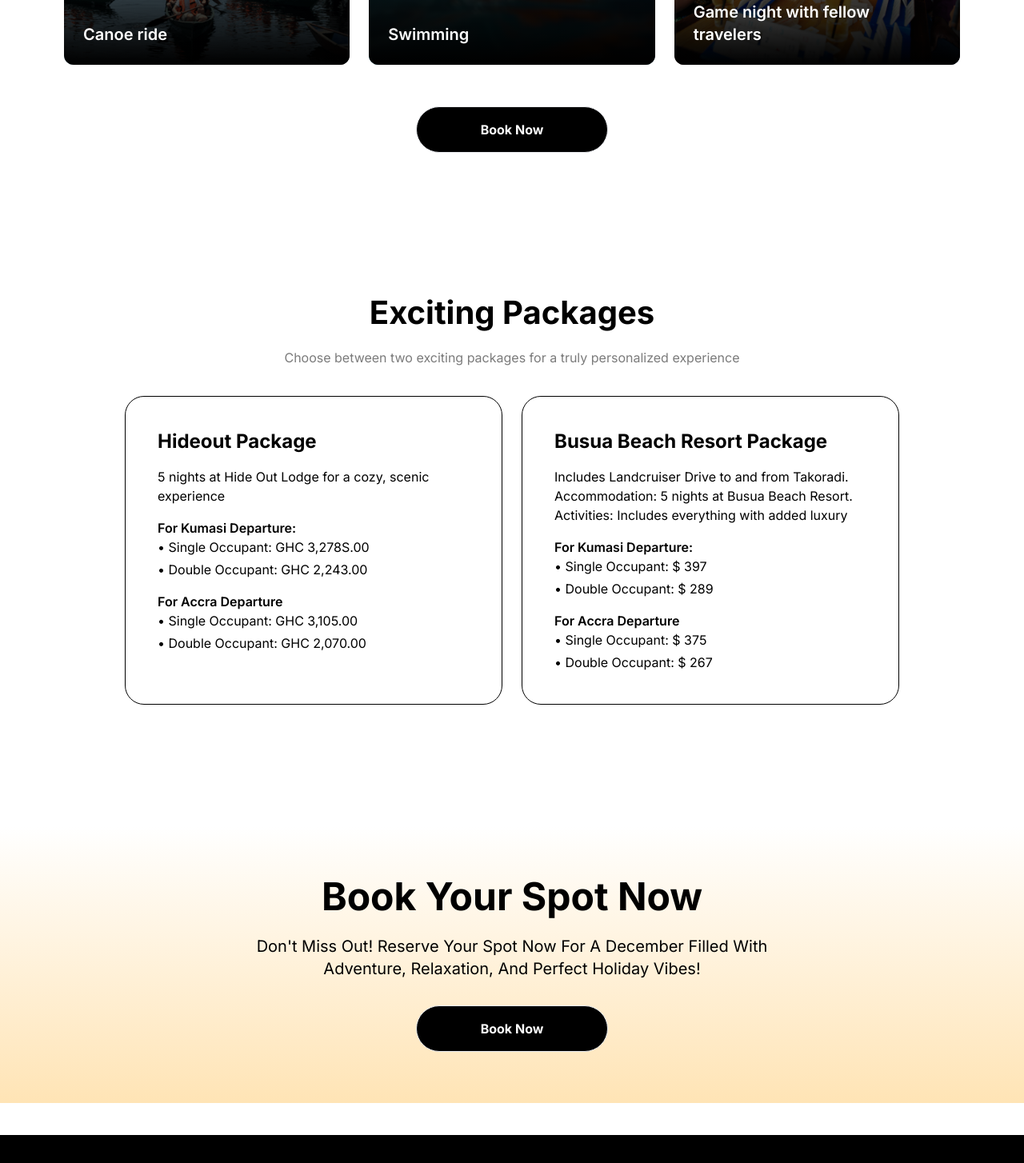
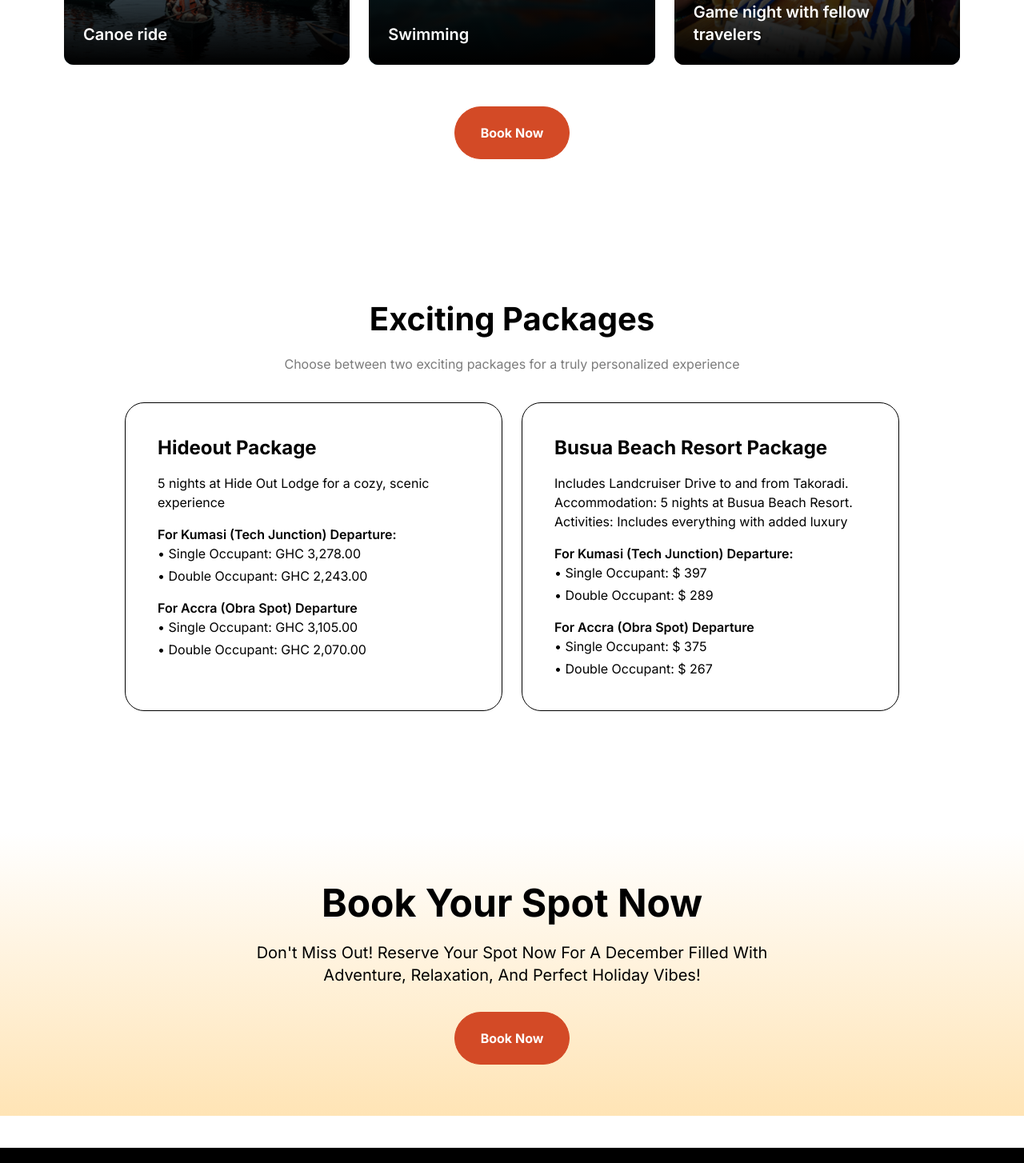
Before and after one commit to mjmartey19/orange_december, a Next.js app: page / in a window 1280 px wide. Shown: the part 3680-5134 px from the top of the page at 80% size. Built offline with nearby package versions, Linux system fonts and the light colour scheme.

Commit message:
Departure update

```diff
--- a/components/Activities.tsx
+++ b/components/Activities.tsx
@@ -37,7 +37,7 @@
                         <Button
                             link='/booking-form'
                             title="Book Now"
-                            variant="btn_dark"
+                            variant="btn_orange"
                         />
                     </div>
                 </div>
--- a/components/BookNow.tsx
+++ b/components/BookNow.tsx
@@ -13,7 +13,7 @@
                     <Button
                         link="/booking-form"
                         title="Book Now"
-                        variant="btn_dark"
+                        variant="btn_orange"
                     />
                 </div>
             </div>
--- a/components/Hero.tsx
+++ b/components/Hero.tsx
@@ -26,7 +26,6 @@
         </div>
       </div>
 
-
     </section>
   )
 }
--- a/components/PackageGrid.tsx
+++ b/components/PackageGrid.tsx
@@ -21,12 +21,12 @@
         <p>{description}</p>
 
         <div>
-            <h3 className="font-semibold">For Kumasi Departure:</h3>
+            <h3 className="font-semibold">For Kumasi (Tech Junction) Departure:</h3>
             <PriceList {...kumasiPrices} />
         </div>
 
         <div>
-            <h3 className="font-semibold">For Accra Departure</h3>
+            <h3 className="font-semibold">For Accra (Obra Spot) Departure </h3>
             <PriceList {...accraPrices} />
         </div>
     </div>
@@ -40,7 +40,7 @@
                 <PackageCard
                     title="Hideout Package"
                     description={`5 nights at Hide Out Lodge for a cozy, scenic experience`}
-                    kumasiPrices={{ singleOccupant: "GHC 3,278S.00", doubleOccupant: "GHC 2,243.00" }}
+                    kumasiPrices={{ singleOccupant: "GHC 3,278.00", doubleOccupant: "GHC 2,243.00" }}
                     accraPrices={{ singleOccupant: "GHC 3,105.00", doubleOccupant: "GHC 2,070.00" }}
                 />
                 <PackageCard
```
Also changed, not shown: public/bonfire.jpg.
